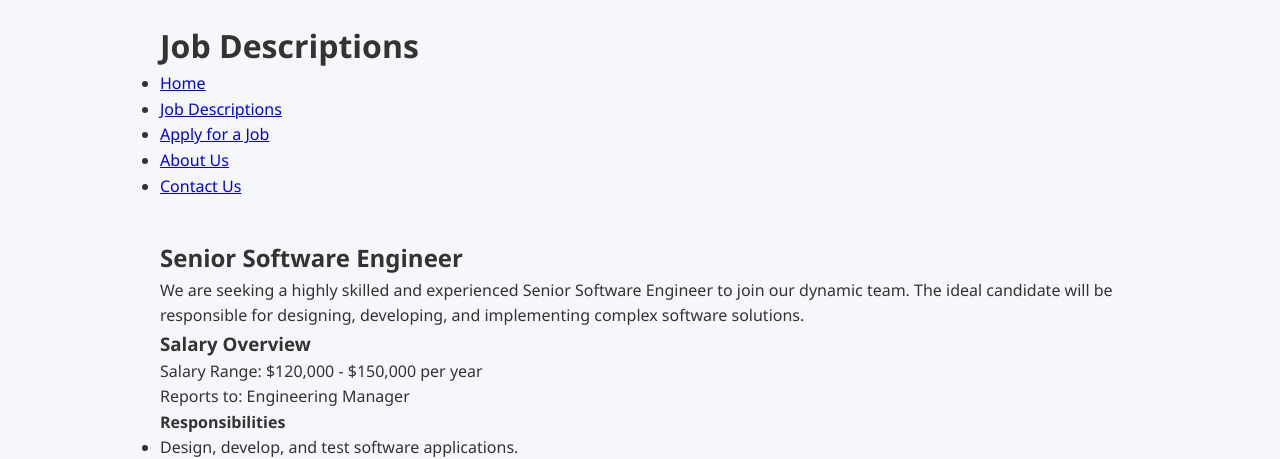
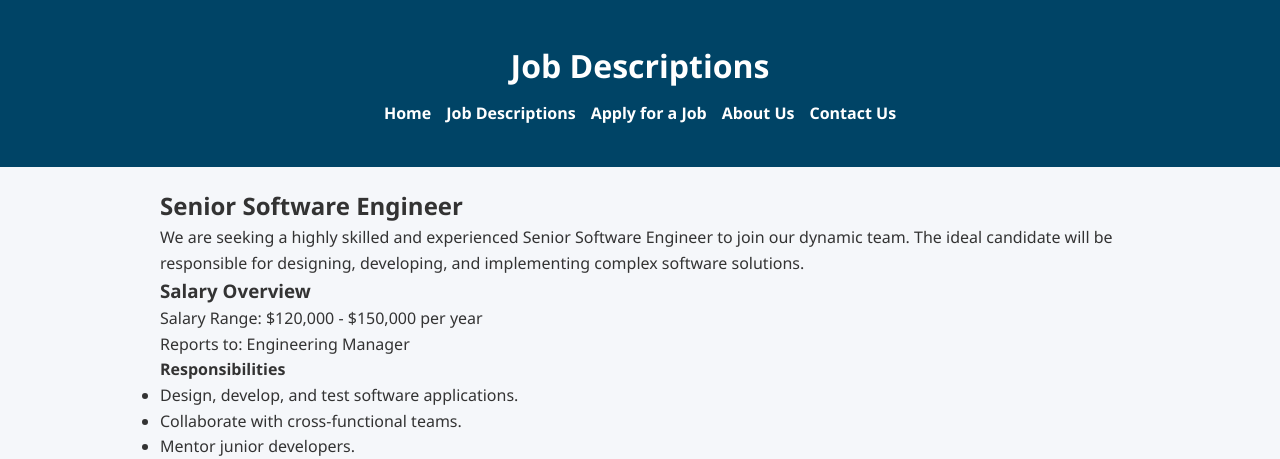
Before and after one commit to 105549359/Team05_Part1, a PHP site: page /jobs.html in a window 1280 px wide. Shown: the top 459 px of the page. Run offline with PHP 8.4, Linux system fonts and the light colour scheme.

Commit message:
Header and Navigation Styles

```diff
--- a/styles/styles.css
+++ b/styles/styles.css
@@ -20,3 +20,37 @@ body {
     margin: auto;
     padding: 20px;
 }
+
+/* Header styling */
+header {
+    background-color: #004466;
+    color: white;
+    padding: 20px 0;
+}
+
+header h1 {
+    text-align: center;
+    margin-bottom: 10px;
+}
+
+/* Navigation styling */
+nav ul {
+    display: flex;
+    justify-content: center;
+    list-style: none;
+    flex-wrap: wrap;
+    gap: 15px;
+    padding: 0;
+    margin: 10px 0 0;
+}
+
+nav a {
+    color: white;
+    text-decoration: none;
+    font-weight: bold;
+}
+
+nav a:hover,
+nav a[aria-current="page"] {
+    text-decoration: underline;
+}
```
